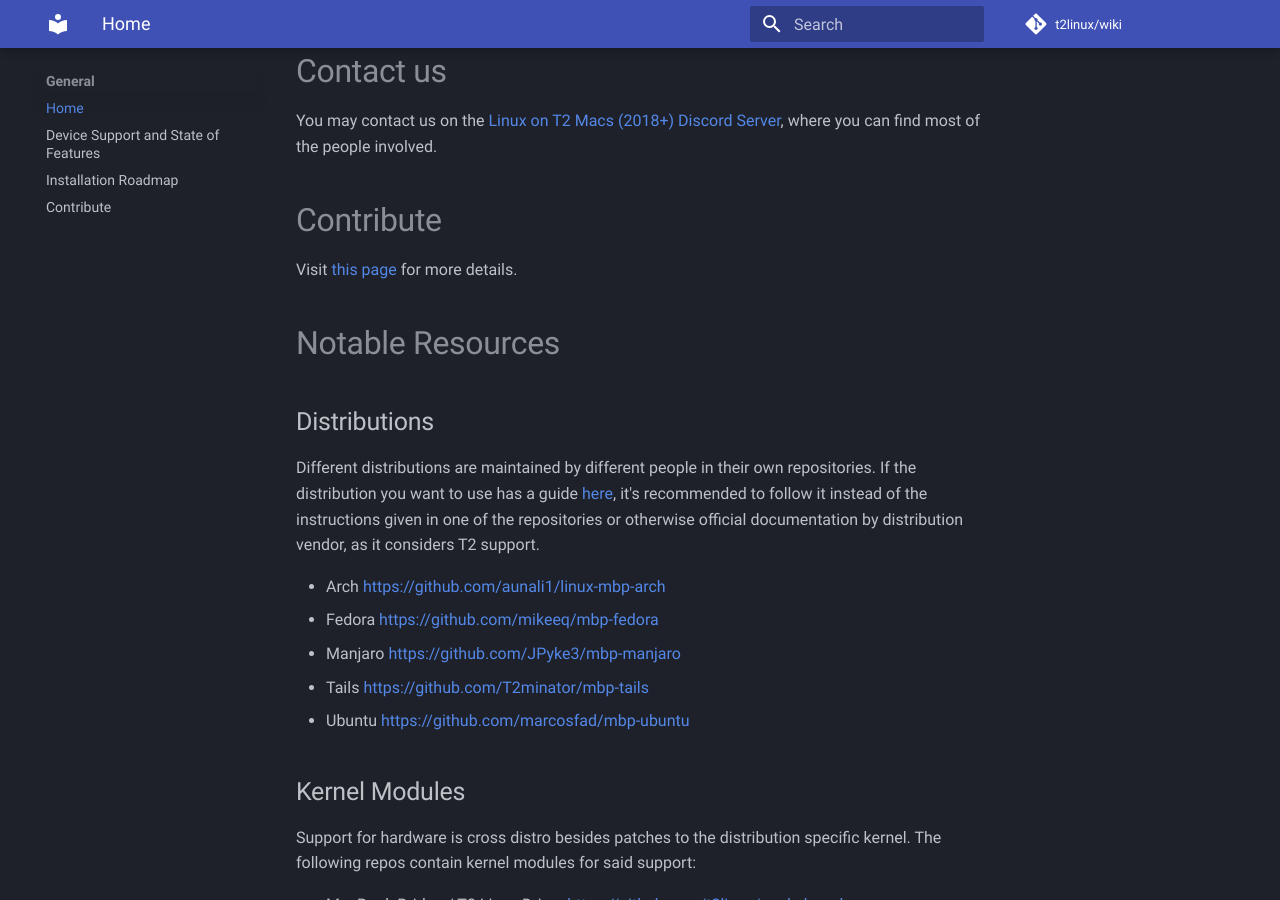
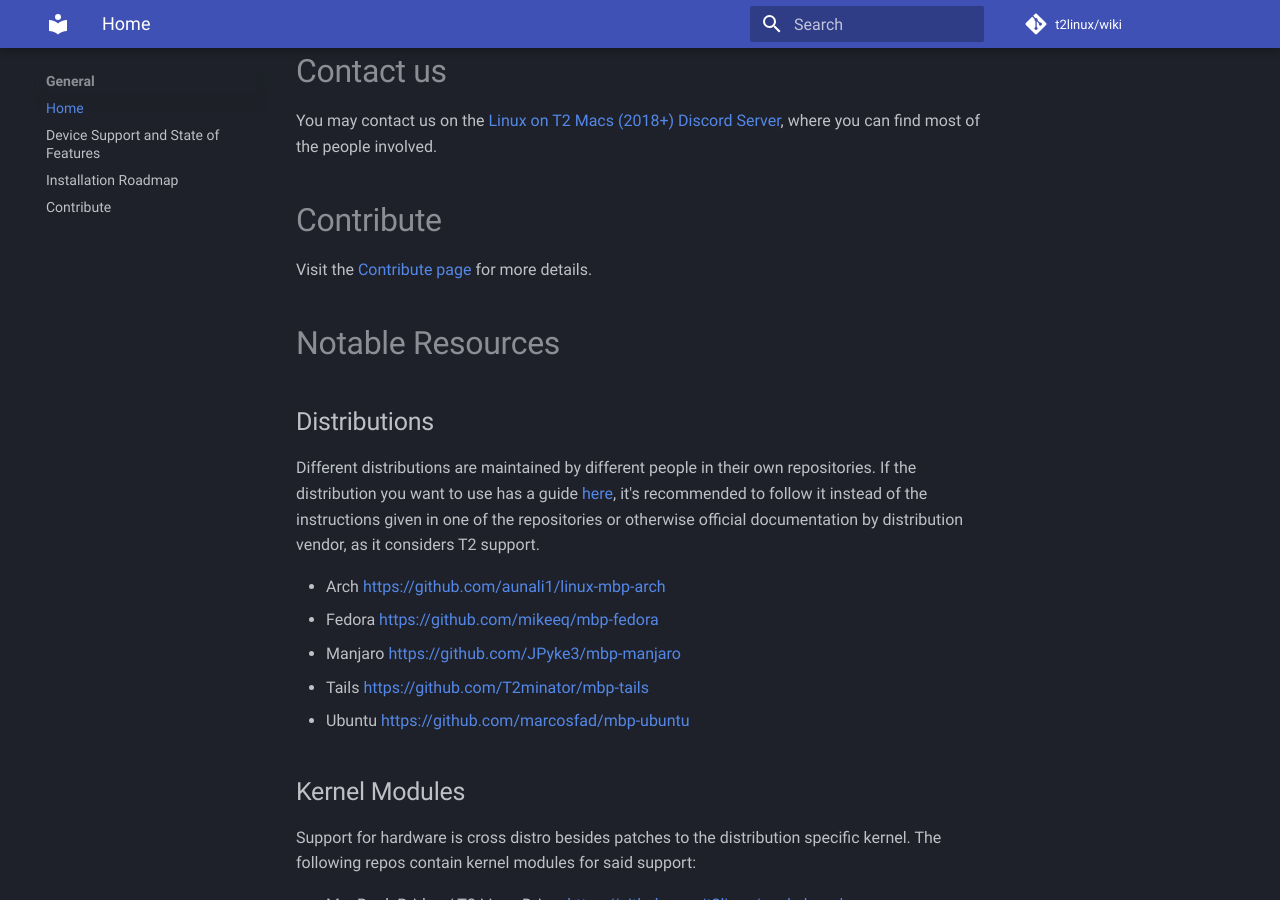
Before and after one commit to t2linux/wiki, an MkDocs documentation site: the page built from docs/index.md, in a window 1280 px wide and 900 px high, scrolled down 839 px. Built offline with MkDocs 1.6.1 and Material for MkDocs 9.7.7, drawn with Linux system fonts in a browser that asks for light colours; comment, search, counter and statistics services are not loaded.

Commit message:
Do the requested changes

```diff
--- a/docs/index.md
+++ b/docs/index.md
@@ -21,7 +21,7 @@ You may contact us on the [Linux on T2 Macs (2018+) Discord Server](https://disc
 
 # Contribute
 
-Visit [this page](https://wiki.t2linux.org/donations/) for more details.
+Visit the [Contribute page](https://wiki.t2linux.org/contribute/) for more details.
 
 # Notable Resources
 
--- a/mkdocs.yml
+++ b/mkdocs.yml
@@ -39,7 +39,7 @@ nav:
           - Home: index.md
           - Device Support and State of Features: state.md
           - Installation Roadmap: roadmap.md
-          - Contribute: donations.md
+          - Contribute: contribute.md
     - Guides:
           - Wi-Fi: guides/wifi.md
           - DKMS: guides/dkms.md
```
Also changed, not shown: docs/contribute.md (renamed from docs/donations.md, +1 -1 lines).
